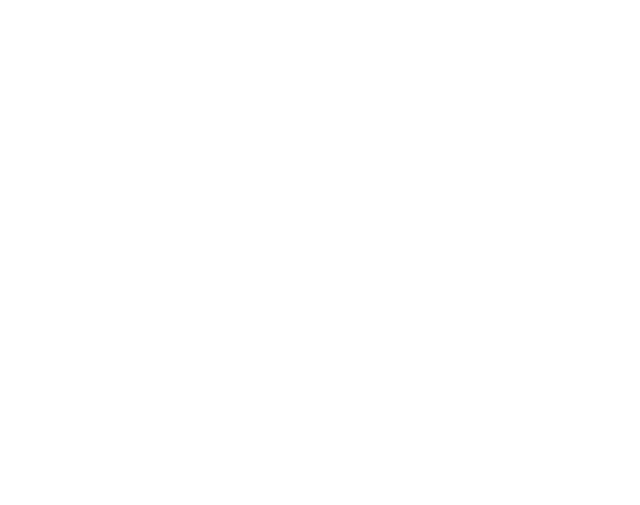
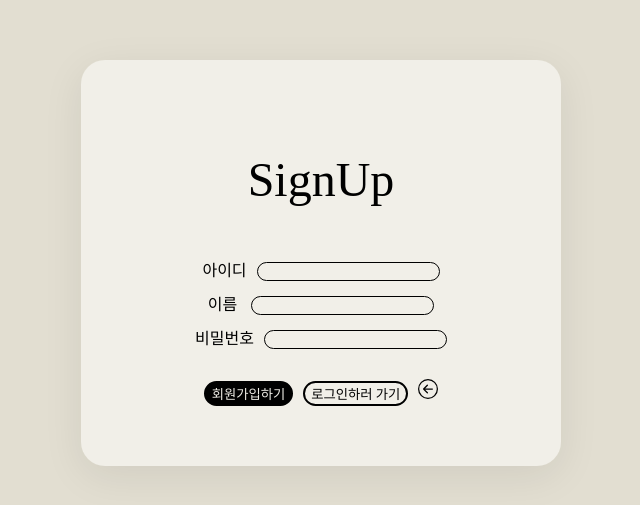
Before and after one commit to LikeLionHGU/14thFrontend_myDiary, a React (Create React App) app: page /SignUp in a window 1280 px wide. Before the commit this address had no page. Shown: the part 137-642 px from the top of the page, without its empty margins (319-959 px from the left). Built offline with nearby package versions, Linux system fonts and the light colour scheme; a web font is replaced by a local one.

Commit message:
feat 구글 로그인 수정

```diff
--- a/src/App.js
+++ b/src/App.js
@@ -1,21 +1,29 @@
+import React from "react";
 import {
   BrowserRouter as Router,
   Routes,
   Route
 } from "react-router-dom";
-import Home from "./routes/Home";
-import Diary from "./routes/Diary";
-import GoogleLogin from "./components/loginPage";
+//import Home from "./routes/Home";
+//import Diary from "./routes/Diary";
+import StartPage from "./StartPage";
+import Login from "./Login";
+import SignUp from "./SignUp";
+//import GoogleLogin from "./components/loginPage";
 import Loading from "./components/loading";
+import TestPage from "./components/TestPage";
+
+console.log({StartPage,Login,SignUp,Loading,TestPage});
 
 function App() {
   return (
     <Router>
       <Routes>
-        <Route path="/" element={<GoogleLogin />} />
+        <Route path="/" element={<StartPage />} />
+        <Route path="/Login" element={<Login/>} />
+        <Route path="/SignUp" element={<SignUp/>}/>
         <Route path="/loading" element={<Loading />} />
-        <Route path="/Home" element={<Home />} />
-        <Route path="/diary/:date" element={<Diary />} />
+        <Route path="/Home" element={<TestPage />} />
       </Routes>
     </Router>
   );
--- a/src/Login.js
+++ b/src/Login.js
@@ -1,6 +1,7 @@
 import React, { useState } from "react";
-import { auth } from "./firebase";
-import { signInWithEmailAndPassword } from "firebase/auth";
+//import { auth } from "./firebase";
+//import { signInWithEmailAndPassword } from "firebase/auth";
+import axios from "axios";
 import { useNavigate } from "react-router-dom";
 import "./Login.css";
 
@@ -12,36 +13,55 @@ function Login() {
     const handleLogin = async (event) => {
         event.preventDefault();
 
+        if (!email || !password){
+            alert("아이디와 비밀번호를 모두 입력해주세요");
+            return;
+        }
+
         try {
-            await signInWithEmailAndPassword(auth, email, password);
-            alert("로그인 성공!");
-            navigate("/Home");
-        } catch (error) {
-            console.log("로그인 실패", error.message);
-            alert("로그인 실패.. 아이디/비번을 확인하세요");
-        }
+            const response = await axios.post(`${process.env.REACT_APP_HOST_URL}/Login`,{
+                email: email,
+                password: password
+            });
+
+            console.log("로그인 응답:",response.data);
+
+            if(response.data.isLogined === 1){
+                alert(response.data.message);
+
+                localStorage.setItem("accessToken", "dummy-token"); //가짜 토큰?...
+                localStorage.setItem("userInfo", JSON.stringify({email: email}));
+
+                navigate("/Home");
+            } else{
+                alert("로그인 실패: 아이디 또는 비밀번호를 확인하세요");
+            }
+        }catch(error){
+                console.log("로그인 에러:", error);
+                alert("서버 통신 중 오류 발생");
+            }
     };
 
     return (
         <div className="LoginPage-background">
             <div className="Login-card">
-                <form>
+                <form onSubmit={handleLogin}>
                     <h1 className="login-title">LogIn</h1>
 
                     <div className="input-group">
                         <div className="id">
                             아이디
-                            <input className="id-input" type="email" onChange={(e) => setEmail(e.target.value)} />
+                            <input className="id-input" type="email" value={email} onChange={(e) => setEmail(e.target.value)} />
                         </div>
 
                         <div className="pw">
                             비밀번호
-                            <input className="pw-input" type="password" onChange={(e) => setPassword(e.target.value)} />
+                            <input className="pw-input" type="password" value={password} onChange={(e) => setPassword(e.target.value)} />
                         </div>
 
                     </div>
 
-                    <button className="libtn lilogin-btn" onClick={handleLogin}>로그인하기</button>
+                    <button className="libtn lilogin-btn" type="submit">로그인하기</button>
 
                     <button className="libtn lisignup-btn" type="button" onClick={() => navigate("/SignUp")}>회원가입하러 가기</button>
 
--- a/src/SignUp.js
+++ b/src/SignUp.js
@@ -1,10 +1,11 @@
 import React, { useState } from "react";
-import { auth } from "./firebase";
-import { createUserWithEmailAndPassword } from "firebase/auth";
+//import { auth } from "./firebase";
+//import { createUserWithEmailAndPassword } from "firebase/auth";
+import axios from 'axios';
 import { useNavigate } from "react-router-dom";
 import "./SinUp.css";
 
-function SignUp() {
+/*function SignUp() {
     const [email, setEmail] = useState("");
     const [password, setPassword] = useState("");
     const navigate = useNavigate();
@@ -20,12 +21,43 @@ function SignUp() {
             console.log("error", error.message);
             alert("회원가입 실패: " + error.message);
         }
+    }; */
+
+const SignUp =() => {
+    const navigate = useNavigate();
+
+    const [email, setEmail] = useState("");
+    const [password, setPassword] = useState("");
+    const [name, setName] = useState("");
+
+    const handleSignUp = async(e) => {
+        e.preventDefault();
+
+        if(!email || !password || !name) {
+            alert("모든 항목을 입력해주세요");
+            return;
+        }
+
+        try{
+            const response = await axios.post(`${process.env.REACT_APP_HOST_URL}/SignUp`,{
+                email: email,
+                name: name,
+                password: password
+            });
+
+            console.log('회원가입 성공:',response.data);
+            alert('회원가입이 완료되었습니다!');
+            navigate('/Login');
+        } catch(error) {
+            console.log('회원가입 실패: ', error);
+            alert('회원가입에 실패했습니다. 다시 시도해주세요');
+        }
     };
 
     return (
         <div className="SignUppage-background">
             <div className="SignUp-card">
-                <form>
+                <form onSubmit={handleSignUp}>
                     <h1 className="signup-title">SignUp</h1>
 
                     <div className="input-group">
@@ -33,13 +65,18 @@ function SignUp() {
                             아이디
                             <input className="id-input" type="email" value={email} onChange={(e) => setEmail(e.target.value)} />
                         </div>
+
+                        <div className="name">
+                            이름 <input className="name-input" type="text" value={name} onChange={(e)=>setName(e.target.value)} />
+                        </div>
+
                         <div className="pw">
                             비밀번호
                             <input className="pw-input" type="password" value={password} onChange={(e) => setPassword(e.target.value)} />
                         </div>
                     </div>
 
-                    <button className="subtn signup-btn" onClick={handleSignUp}>회원가입하기</button>
+                    <button className="subtn signup-btn">회원가입하기</button>
 
                     <button className="subtn login-btn" type="button" onClick={() => navigate("/Login")}>로그인하러 가기</button>
 
@@ -50,6 +87,6 @@ function SignUp() {
             </div>
         </div>
     );
-}
+};
 
 export default SignUp;
--- a/src/SinUp.css
+++ b/src/SinUp.css
@@ -41,6 +41,15 @@
 }
 
 .id-input {
+    background-color: transparent;
+    color: black;
+    border: 1px solid black;
+    border-radius: 50px;
+    margin-bottom: 10px;
+    margin-left: 10px;
+}
+
+.name-input {
     background-color: transparent;
     color: black;
     border: 1px solid black;
--- a/src/StartPage.js
+++ b/src/StartPage.js
@@ -1,9 +1,17 @@
 import React from "react";
 import { useNavigate } from "react-router-dom";
 import "./StartPage.css";
+import GoogleLoginBtnImg from "./asset/GoogleLoginBtn.svg";
 
 function StartPage() {
     const navigate = useNavigate();
+
+    const handleGoogleLogin = () => {
+        const client_id = process.env.REACT_APP_GOOGLE_AUTH_CLIENT_ID;
+        const redirect_uri = process.env.REACT_APP_GOOGLE_AUTH_REDIRECT_URI;
+
+        window.location.href = `https://accounts.google.com/o/oauth2/v2/auth?client_id=${process.env.REACT_APP_GOOGLE_AUTH_CLIENT_ID}&redirect_uri=${process.env.REACT_APP_GOOGLE_AUTH_REDIRECT_URI}&response_type=code&scope=email profile`
+    };
 
     return (
         <div className="startPage-background">
@@ -14,6 +22,10 @@ function StartPage() {
                 <div className="start-button-group">
                     <button className="btn start-login-btn" onClick={() => navigate("/Login")}>Log in</button>
                     <button className="btn start-signup-btn" onClick={() => navigate("/SignUp")}>Sign up</button>
+
+                    <div style={{marginTop:"10px", cursor:"pointer"}} onClick={handleGoogleLogin}>
+                        <img src={GoogleLoginBtnImg} alt="Google Login" style={{width:"200px"}}/>
+                    </div>
                 </div>
 
             </div>
--- a/src/firebase.js
+++ b/src/firebase.js
@@ -1,3 +1,4 @@
+/*
 import { initializeApp } from "firebase/app";
 import { getAuth } from "firebase/auth";
 
@@ -12,4 +13,4 @@ const firebaseConfig = {
 };
 
 const app = initializeApp(firebaseConfig);
-export const auth = getAuth(app);
+export const auth = getAuth(app); */
```
